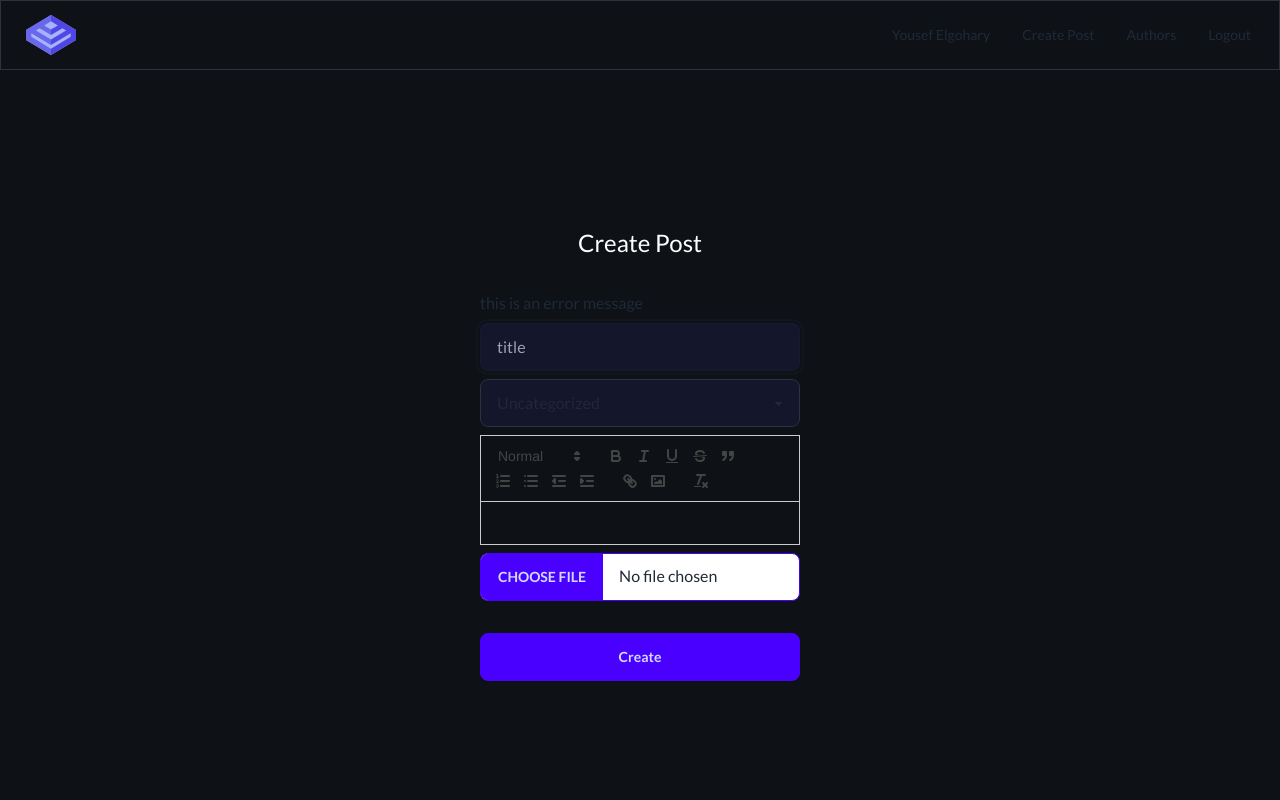
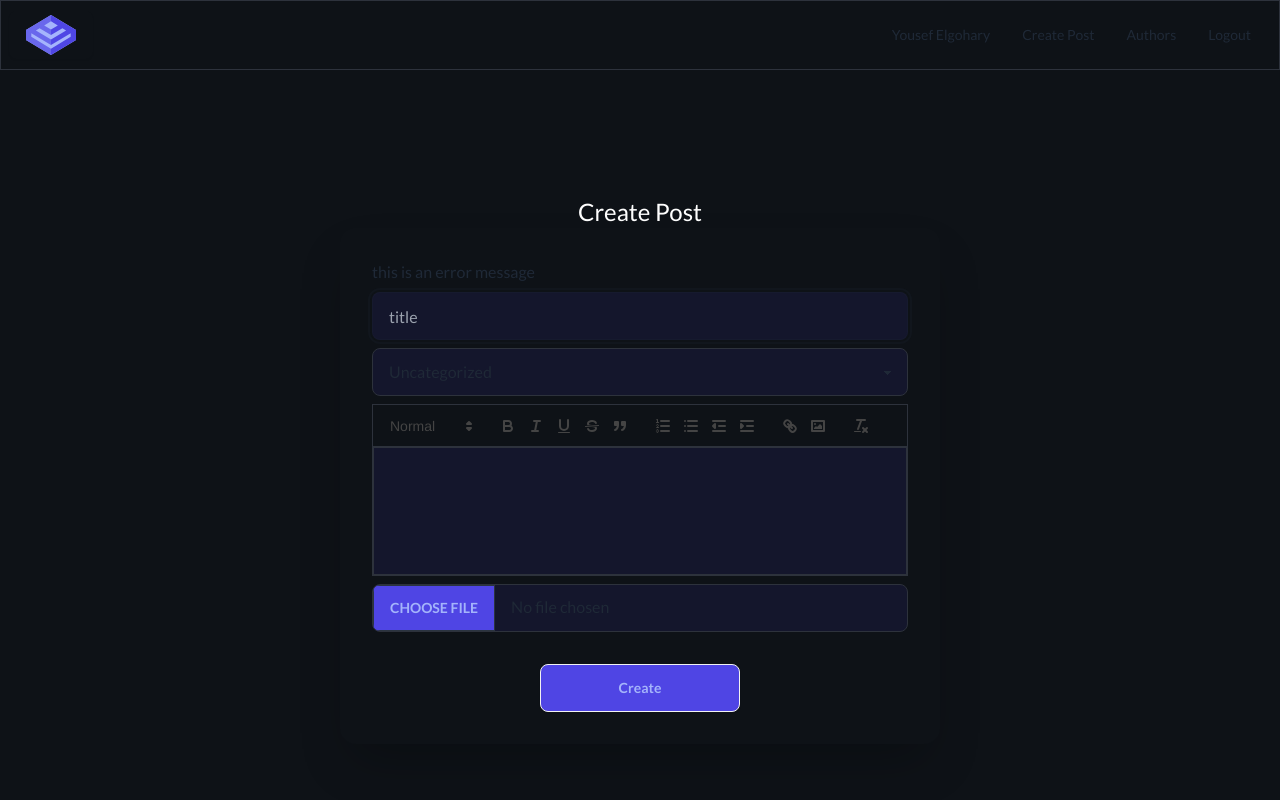
Before and after one commit to Darthdevv/Blog-App, a React (Vite) app in the folder frontend/: page /create in a window 1280 px wide. Shown: the top 800 px of the page. Built offline with nearby package versions, Linux system fonts and the light colour scheme.

Commit message:
🖋️ style: Create Post page

```diff
--- a/frontend/src/components/Navbar/Navbar.jsx
+++ b/frontend/src/components/Navbar/Navbar.jsx
@@ -50,7 +50,7 @@ const Navbar = () => {
             className="menu menu-sm dropdown-content mt-3 z-[1] p-2 shadow bg-[#0E1217] border border-[#2D323C] rounded-box w-52"
           >
             <li>
-              <Link to={"/profile"}>Yousef Elgohary</Link>
+              <Link to={"/profile/yousef"}>Yousef Elgohary</Link>
             </li>
             <li>
               <Link to={"/create"}>Create Post</Link>
--- a/frontend/src/index.css
+++ b/frontend/src/index.css
@@ -427,3 +427,164 @@ select.input-error{
   background-color: hsla(0, 0%, 100%, 0.843);
   color: #0F1218;
 }
+
+.file-input {
+  height: 3rem/* 48px */;
+  flex-shrink: 1;
+  padding-inline-end: 1rem/* 16px */;
+  font-size: 0.875rem/* 14px */;
+  font-size: 1rem/* 16px */;
+  line-height: 1.25rem/* 20px */;
+  line-height: 2;
+  line-height: 1.5rem/* 24px */;
+  overflow: hidden;
+  border-radius: var(--rounded-btn, 0.5rem/* 8px */);
+  border-width: 1px;
+  border-color: #2D323C;
+  --tw-border-opacity: 0;
+  --tw-bg-opacity: 1;
+  background-color: #1b1b3c95;
+}
+.file-input::file-selector-button {
+  margin-inline-end: 1rem/* 16px */;
+  display: inline-flex;
+  height: 100%;
+  flex-shrink: 0;
+  cursor: pointer;
+  user-select: none;
+  flex-wrap: wrap;
+  align-items: center;
+  justify-content: center;
+  padding-left: 1rem/* 16px */;
+  padding-right: 1rem/* 16px */;
+  text-align: center;
+  font-size: 0.875rem/* 14px */;
+  line-height: 1.25rem/* 20px */;
+  line-height: 1em;
+  transition-property: color, background-color, border-color, text-decoration-color, fill, stroke, opacity, box-shadow, transform, filter, backdrop-filter;
+  transition-timing-function: cubic-bezier(0.4, 0, 0.2, 1);
+  transition-timing-function: cubic-bezier(0, 0, 0.2, 1);
+  transition-duration: 200ms;
+  border-style: solid;
+  --tw-border-opacity: 1;
+  border-color: var(--fallback-n,oklch(var(--n)/var(--tw-border-opacity)));
+  --tw-bg-opacity: 1;
+  background-color: #4F45E4;
+  font-weight: 600;
+  text-transform: uppercase;
+  --tw-text-opacity: 1;
+  color: #A4B4FB;
+  text-decoration-line: none;
+  border-width: var(--border-btn, 1px);
+  animation: button-pop var(--animation-btn, 0.25s) ease-out;
+}
+.file-input:focus {
+  outline-style: solid;
+  outline-width: 2px;
+  outline-offset: 2px;
+  outline-color: var(--fallback-bc,oklch(var(--bc)/0.2));
+}
+.file-input-disabled,
+  .file-input[disabled] {
+  cursor: not-allowed;
+  --tw-border-opacity: 1;
+  border-color: var(--fallback-b2,oklch(var(--b2)/var(--tw-border-opacity)));
+  --tw-bg-opacity: 1;
+  background-color: var(--fallback-b2,oklch(var(--b2)/var(--tw-bg-opacity)));
+  --tw-text-opacity: 0.2;
+}
+.file-input-disabled::placeholder,
+  .file-input[disabled]::placeholder {
+  color: var(--fallback-bc,oklch(var(--bc)/var(--tw-placeholder-opacity)));
+  --tw-placeholder-opacity: 0.2;
+}
+.file-input-disabled::file-selector-button, .file-input[disabled]::file-selector-button {
+  --tw-border-opacity: 0;
+  background-color: var(--fallback-n,oklch(var(--n)/var(--tw-bg-opacity)));
+  --tw-bg-opacity: 0.2;
+  color: var(--fallback-bc,oklch(var(--bc)/var(--tw-text-opacity)));
+  --tw-text-opacity: 0.2;
+}
+
+
+.ql-toolbar.ql-snow {
+    border: 1px solid #2D323C;
+    box-sizing: border-box;
+    font-family: 'Helvetica Neue', 'Helvetica', 'Arial', sans-serif;
+    padding: 8px;
+}
+
+.ql-editor{
+  background: #1b1b3c95;
+  overflow: scroll;
+  height: 8rem !important;
+}
+
+.ql-blank{
+  border: 1px solid #2D323C;
+}
+
+.ql-container.ql-snow {
+    border: 1px solid #2D323C;
+}
+
+::-webkit-scrollbar-corner {
+  background: #1B1B3D;
+}
+
+.ql-snow .ql-stroke {
+    fill: none;
+    stroke: #444;
+    stroke-linecap: round;
+    stroke-linejoin: round;
+    stroke-width: 2;
+}
+
+.ql-toolbar.ql-snow .ql-picker.ql-expanded .ql-picker-options {
+    border-color: #2D323C;
+}
+
+
+.ql-snow .ql-picker.ql-expanded .ql-picker-options {
+    display: block;
+    margin-top: -1px;
+    top: 100%;
+    z-index: 1;
+}
+
+.ql-toolbar.ql-snow .ql-picker-options {
+    border: 1px solid transparent;
+    box-shadow: rgba(0, 0, 0, 0.2) 0 2px 8px;
+}
+
+.ql-snow .ql-picker-options {
+    background-color: #0F1218;
+    display: none;
+    min-width: 100%;
+    padding: 4px 8px;
+    position: absolute;
+    white-space: nowrap;
+}
+
+.ql-toolbar.ql-snow .ql-picker.ql-expanded .ql-picker-label {
+    border-color: #2D323C;
+}
+
+.ql-snow .ql-picker.ql-expanded .ql-picker-label {
+    color: #2D323C;
+    z-index: 2;
+}
+
+.ql-toolbar.ql-snow .ql-picker-label {
+    border: 1px solid transparent;
+}
+
+.ql-snow .ql-picker-label {
+    cursor: pointer;
+    display: inline-block;
+    height: 100%;
+    padding-left: 8px;
+    padding-right: 2px;
+    position: relative;
+    width: 100%;
+}
--- a/frontend/src/pages/post/CreatePost.jsx
+++ b/frontend/src/pages/post/CreatePost.jsx
@@ -18,7 +18,7 @@ const CreatePost = () => {
         <div className="w-full grid place-items-center">
           <h1 className="text-center text-white text-2xl">Create Post</h1>
 
-          <div className="card shrink-0 w-full max-w-sm  bg-transparent">
+          <div className="card  w-full lg:w-[600px] md:w-[500px] sm:w-[400px] shadow-2xl  bg-transparent">
             <form className="card-body">
               <p className="self-start">this is an error message</p>
 
@@ -37,7 +37,7 @@ const CreatePost = () => {
                 name="category"
                 value={category}
                 onChange={(e) => setCategory(e.target.value)}
-                className="select select-bordered w-full max-w-xs"
+                className="select select-bordered w-full "
               >
                 {postCategories.map((category) => (
                   <option key={category}>{category}</option>
@@ -53,13 +53,16 @@ const CreatePost = () => {
 
               <input
                 type="file"
-                className="file-input file-input-bordered file-input-primary w-full max-w-xs"
+                className="file-input file-input-bordered file-input-primary w-full "
                 onChange={(e) => setThumbnail(e.target.files[0])}
                 accept="png, jpg, jpeg"
               />
 
-              <div className="form-control mt-6">
-                <button type="submit" className="btn btn-primary">
+              <div className="form-control mt-6 mx-auto">
+                <button
+                  type="submit"
+                  className="btn hover:bg-[#A5B4FB] hover:text-[#4F45E4] bg-[#4F45E4] text-[#A5B4FB] w-[200px]"
+                >
                   Create
                 </button>
               </div>
--- a/frontend/src/pages/profiles/UserProfile.jsx
+++ b/frontend/src/pages/profiles/UserProfile.jsx
@@ -12,7 +12,7 @@ const UserProfile = () => {
       <div className="absolute top-5 left-5">
         <BackTo children={"View Posts"} to={"/myposts:id"} />
       </div>
-      <div className="w-full grid place-items-center">
+      <div className="w-full grid place-items-center my-20">
         <div className=" w-full grid place-items-center">
           <div className="avatar">
             <div className="w-32 rounded-full ring ring-[#4F45E4] ring-offset-base-100 ring-offset-2">
@@ -83,7 +83,7 @@ const UserProfile = () => {
               </div>
 
               <div className="form-control mt-6 mx-auto">
-                <button className="btn hover:bg-[#A5B4FB] hover:text-[#4F45E4] bg-[#4F45E4] text-[#A5B4FB] w-[200px]">
+                <button type='submit' className="btn hover:bg-[#A5B4FB] hover:text-[#4F45E4] bg-[#4F45E4] text-[#A5B4FB] w-[200px]">
                   Update <span className="mr-2">Details</span>
                 </button>
               </div>
```
